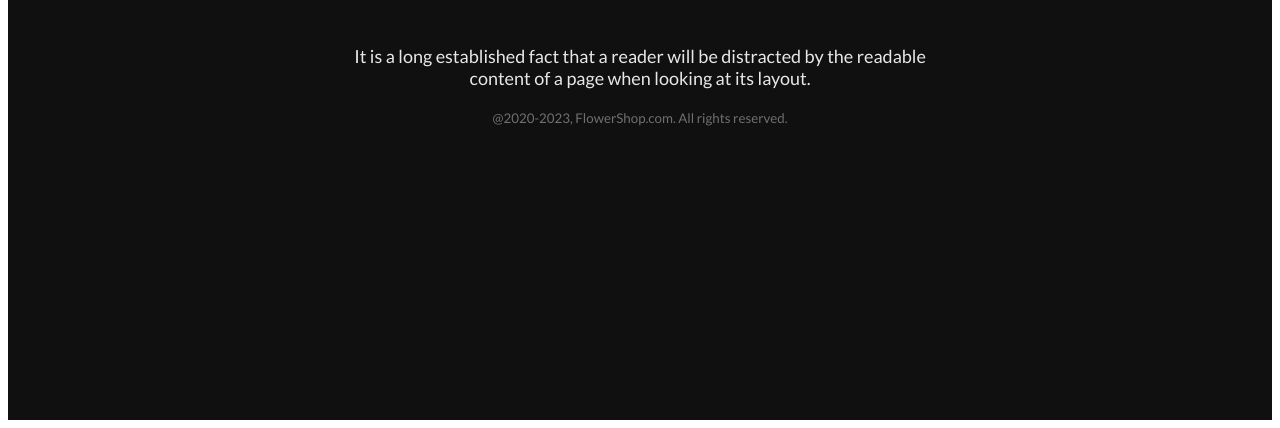
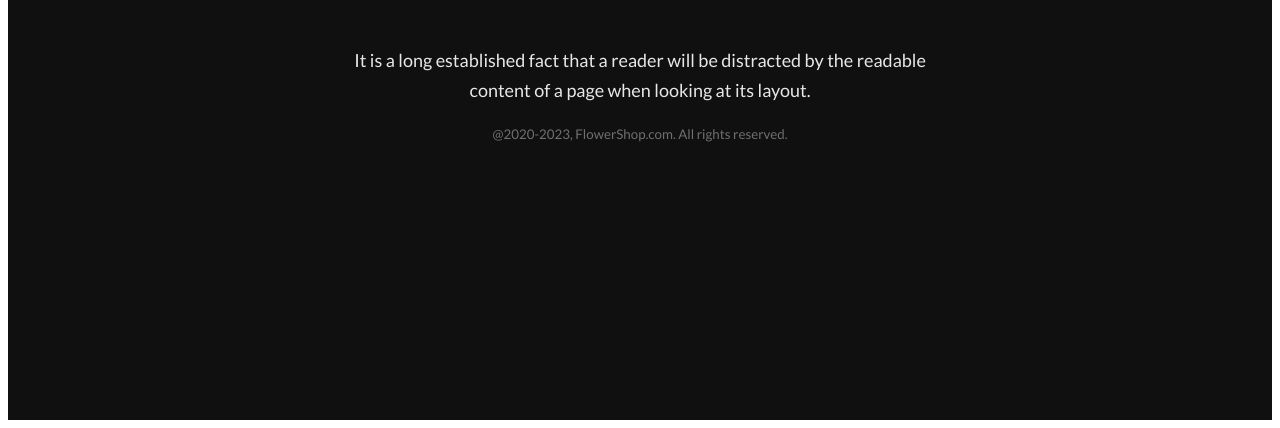
Before and after one commit to machums/flower-shop, a plain HTML site: page index.html in a window 1280 px wide. Shown: the part 4564-4992 px from the top of the page. Drawn offline with Linux system fonts and the light colour scheme.

Commit message:
finished footer section

```diff
--- a/index.html
+++ b/index.html
@@ -111,12 +111,13 @@
             </div>
         </section>
     </main>
+    <!-- footer section -->
     <footer>
-        <div class="footer-description">
-            <h3 class="footer-header"><span class="flower">Flower</span>Shop</h3>
-            <p class="footer-pra">It is a long established fact that a reader will be distracted by the readable<br>
+        <div class="footer-banner">
+            <h3 class="footer-title"><span class="flower">Flower</span>Shop</h3>
+            <p class="footer-description">It is a long established fact that a reader will be distracted by the readable<br>
                 content of a page when looking at its layout.</p>
-            <p class="footer-pra-2"><small>@2020-2023, FlowerShop.com. All rights reserved. </small></p>
+            <p class="footer-copyright"><small>@2020-2023, FlowerShop.com. All rights reserved. </small></p>
         </div>
     </footer>
 </body>
--- a/styles/flower.css
+++ b/styles/flower.css
@@ -1,3 +1,5 @@
+/* flower shop css style */
+
 body {
     font-family: 'Lato', sans-serif;
 }
@@ -24,6 +26,8 @@ body {
     font-weight: 400;
 }
 
+/* shop now, sign-up, subscribe button style */
+
 .btn, .second-btn, .subscribe-btn {
     background-color: #E55473;
     color: #FFF;
@@ -39,7 +43,7 @@ body {
     padding: 50px 240px 0px 97px;
 }
 
-/* featured section */
+/* featured, instagram, latest deals title section */
 
 .Featured-title, .instagram-title, .latest-banner-title {
     color: #272727;
@@ -48,8 +52,9 @@ body {
     font-weight: 800;
     margin-top: 100px;
 }
+/* feature, hot deal, instagram , latest deal, footer , description section */
 
-.Featured-description, .deal-banner-description, .instagram-text, .latest-banner-description {
+.Featured-description, .deal-banner-description, .instagram-text, .latest-banner-description, .footer-description {
     color: rgba(39, 39, 39, 0.60);
     text-align: center;
     font-size: 18px;
@@ -198,35 +203,33 @@ body {
 .subscribe-btn {
     padding: 18px 29px;
 }
+/* footer css style */
 
-.footer-description {
+.footer-banner {
     width: 100%;
     height: 600px;
     background-color: #111010;
 }
 
+
+.footer-title {
+    color: #FFF;
+    text-align: center;
+    font-size: 48px;
+    padding-top: 120px;
+    font-weight: 800;
+}
 .flower {
     color: #E55473;
     font-size: 48px;
     font-weight: 800;
 }
 
-.footer-header {
-    color: #FFF;
-    text-align: center;
-    font-size: 48px;
-    padding-top: 120px;
-    font-weight: 800;
+.footer-description {
+    color: rgba(255, 255, 255, 0.90);
 }
 
-.footer-pra {
-    color: rgba(255, 255, 255, 0.90);
-    text-align: center;
-    font-size: 18px;
-    font-weight: 400;
-}
-
-.footer-pra-2 {
+.footer-copyright {
     color: rgba(255, 255, 255, 0.40);
     text-align: center;
     font-size: 16px;
```
